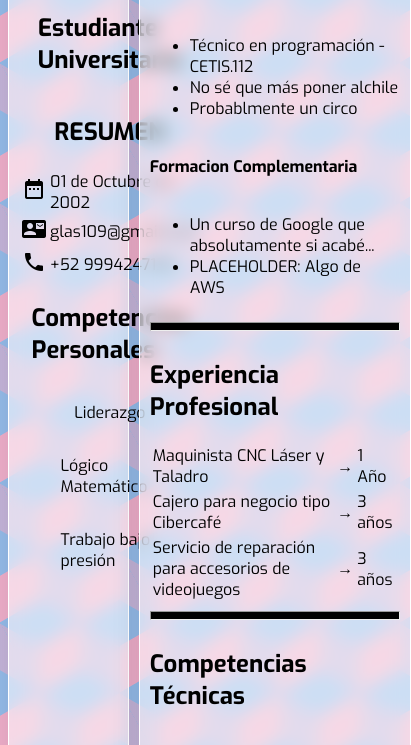
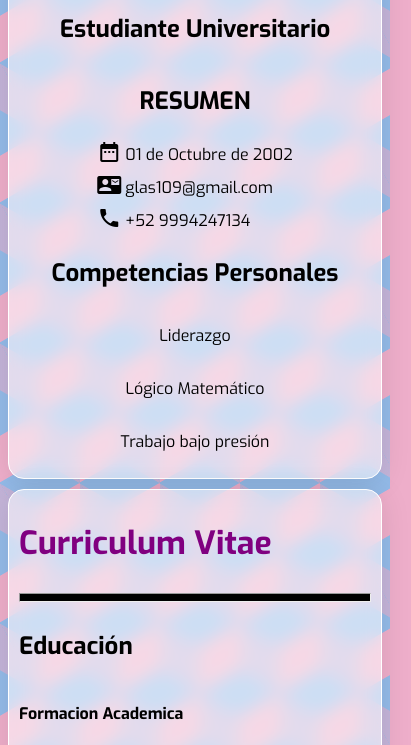
Before and after one commit to Glass109/APW_3E_RADP, a plain HTML site: page AplicacionesWeb/PracticaN3/index.html in a window 390 px wide. Shown: the part 287-1032 px from the top of the page, 411 px wide, since content can reach past the window. Drawn offline with Linux system fonts and the light colour scheme.

Commit message:
Mejorada la responsividad

```diff
--- a/AplicacionesWeb/PracticaN3/style.css
+++ b/AplicacionesWeb/PracticaN3/style.css
@@ -51,6 +51,7 @@ hr{
     display: flex;
     gap: 10px;
     align-self: center;
+    flex-wrap: wrap;
 }
 #Todo > *{
     flex-wrap: wrap;
@@ -60,9 +61,9 @@ hr{
 #Columna1{
     display: flex;
     flex-direction: column;
-    width: 30%;
+    flex: 1 1 30%;
     align-items: center;
-    margin-right: auto;
+
 }
 #Columna2{
     display: flex;
```
